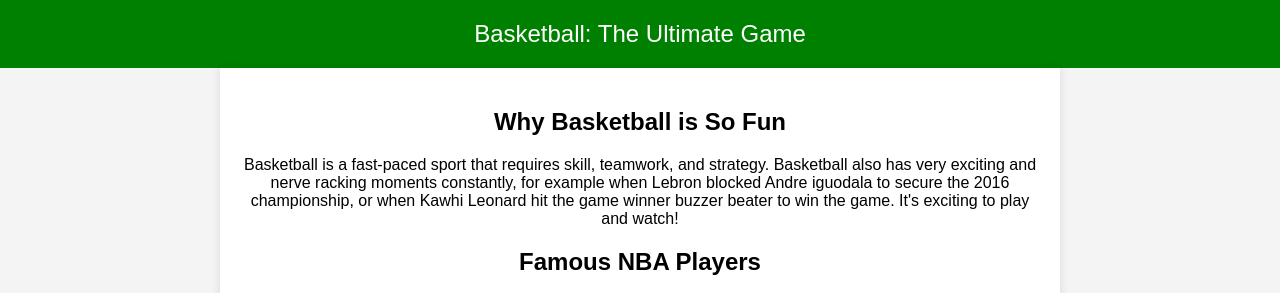
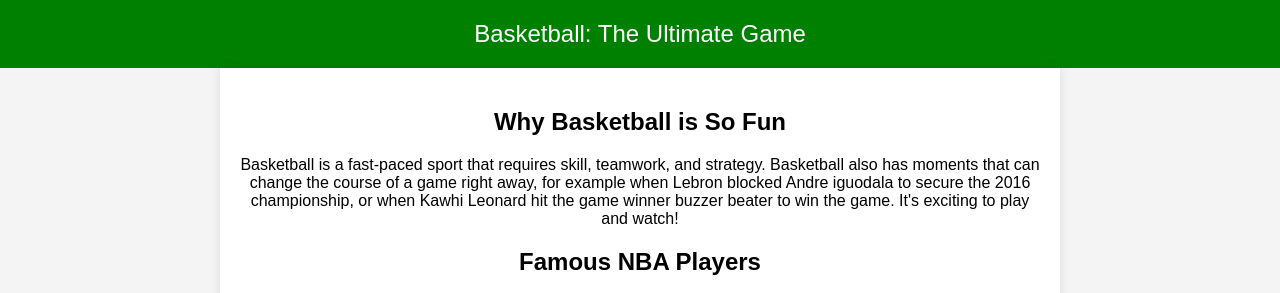
Before and after one commit to alexbthfamily/alexbthfamily.github.io, a plain HTML site: page index.html in a window 1280 px wide. Shown: the top 293 px of the page. Drawn offline with Linux system fonts and the light colour scheme.

Commit message:
Update index.html

```diff
--- a/index.html
+++ b/index.html
@@ -40,7 +40,7 @@
     <header>Basketball: The Ultimate Game</header>
     <div class="container">
         <h2>Why Basketball is So Fun</h2>
-        <p>Basketball is a fast-paced sport that requires skill, teamwork, and strategy. Basketball also has very exciting and nerve racking moments constantly, for example when Lebron blocked Andre iguodala to secure the 2016 championship, or when Kawhi Leonard hit the game winner buzzer beater to win the game. It's exciting to play and watch!</p>
+        <p>Basketball is a fast-paced sport that requires skill, teamwork, and strategy. Basketball also has moments that can change the course of a game right away, for example when Lebron blocked Andre iguodala to secure the 2016 championship, or when Kawhi Leonard hit the game winner buzzer beater to win the game. It's exciting to play and watch!</p>
 
         <h2>Famous NBA Players</h2>
         <h3>LeBron James</h3>
```
